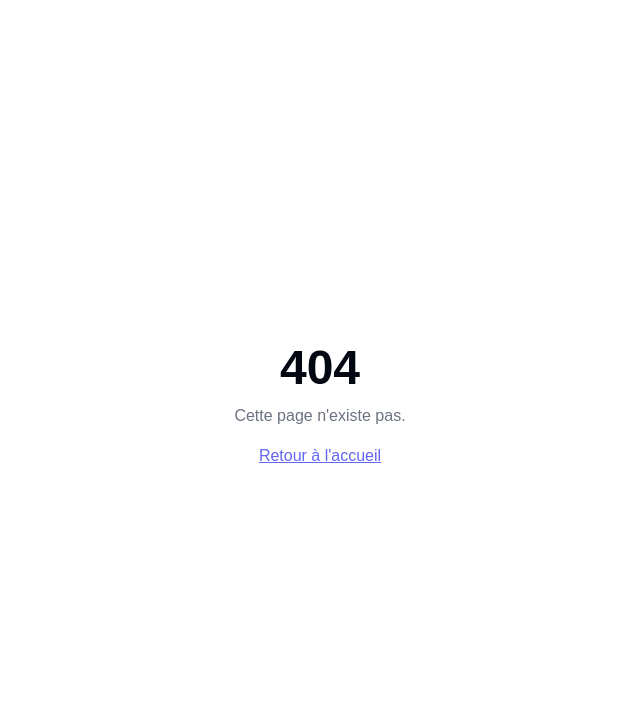
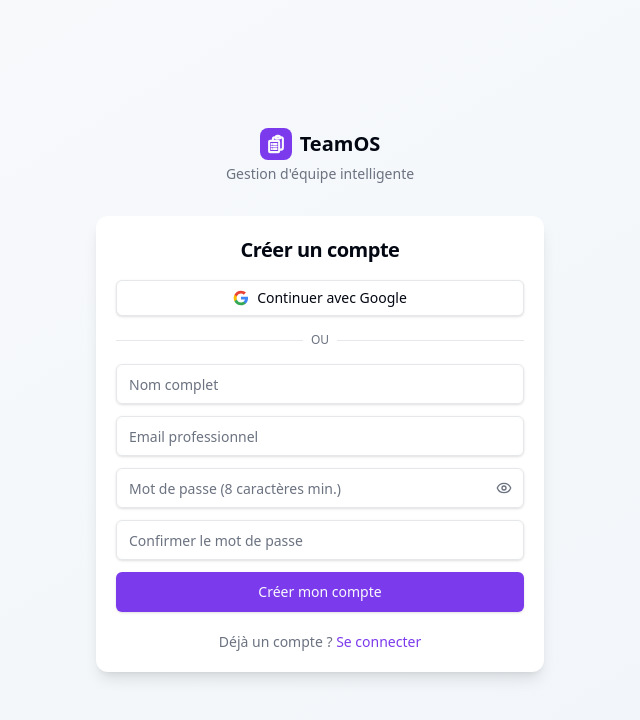
Before and after one commit to Ezrard/teamos, a Next.js app: page /register in a window 1280 px wide. Before the commit this address had no page. Shown: the top 720 px of the page, without its empty margins (320-960 px from the left). Built offline with nearby package versions, Linux system fonts and the light colour scheme.

Commit message:
Create page.tsx

```diff
--- /dev/null
+++ b/app/(auth)/register/page.tsx
@@ -0,0 +1,249 @@
+"use client";
+
+import React, { useState, useEffect } from "react";
+import Link from "next/link";
+import { useRouter, useSearchParams } from "next/navigation";
+import { signIn } from "next-auth/react";
+import { useForm } from "react-hook-form";
+import { zodResolver } from "@hookform/resolvers/zod";
+import { z } from "zod";
+import { Button } from "@/components/ui/button";
+import { Input } from "@/components/ui/input";
+import { Card, CardContent, CardFooter, CardHeader, CardTitle } from "@/components/ui/card";
+import { Loader2, Eye, EyeOff } from "lucide-react";
+
+const schema = z.object({
+  name: z.string().min(2, "Le nom doit contenir au moins 2 caractères"),
+  email: z.string().email("Email invalide"),
+  password: z.string().min(8, "Le mot de passe doit contenir au moins 8 caractères"),
+  confirmPassword: z.string(),
+}).refine((d) => d.password === d.confirmPassword, {
+  message: "Les mots de passe ne correspondent pas",
+  path: ["confirmPassword"],
+});
+
+type FormData = z.infer<typeof schema>;
+
+export default function RegisterPage() {
+  const router = useRouter();
+  const searchParams = useSearchParams();
+  const [loading, setLoading] = useState(false);
+  const [googleLoading, setGoogleLoading] = useState(false);
+  const [showPassword, setShowPassword] = useState(false);
+  const [error, setError] = useState("");
+
+  // Detect invite params
+  const inviteToken = searchParams.get("invite");
+  const inviteEmail = searchParams.get("email");
+  const inviteOrgId = searchParams.get("orgId");
+  const inviteRoleId = searchParams.get("roleId");
+  const inviteExp = searchParams.get("exp");
+  const hasInvite = !!(inviteToken && inviteEmail && inviteOrgId && inviteRoleId && inviteExp);
+
+  const { register, handleSubmit, setValue, formState: { errors } } = useForm<FormData>({
+    resolver: zodResolver(schema),
+    defaultValues: { email: inviteEmail ?? "" },
+  });
+
+  // Pre-fill email from invite
+  useEffect(() => {
+    if (inviteEmail) setValue("email", inviteEmail);
+  }, [inviteEmail, setValue]);
+
+  const onSubmit = async (data: FormData) => {
+    setLoading(true);
+    setError("");
+
+    try {
+      const res = await fetch("/api/users/register", {
+        method: "POST",
+        headers: { "Content-Type": "application/json" },
+        body: JSON.stringify({
+          name: data.name,
+          email: data.email,
+          password: data.password,
+        }),
+      });
+
+      if (!res.ok) {
+        const body = await res.json();
+        setError(body.error ?? "Erreur lors de la création du compte");
+        return;
+      }
+
+      // Auto sign in
+      const result = await signIn("credentials", {
+        email: data.email,
+        password: data.password,
+        redirect: false,
+      });
+
+      if (result?.error) {
+        router.push("/login");
+        return;
+      }
+
+      // If there's an invite, accept it to join the org directly
+      if (hasInvite) {
+        try {
+          await fetch("/api/invitations/accept", {
+            method: "POST",
+            headers: { "Content-Type": "application/json" },
+            body: JSON.stringify({
+              token: inviteToken,
+              email: data.email,
+              orgId: inviteOrgId,
+              roleId: inviteRoleId,
+              exp: inviteExp,
+            }),
+          });
+        } catch {
+          // Accept failed — layout will redirect to onboarding if no org
+        }
+        router.push("/dashboard");
+      } else {
+        router.push("/onboarding");
+      }
+      router.refresh();
+    } catch {
+      setError("Une erreur est survenue");
+    } finally {
+      setLoading(false);
+    }
+  };
+
+  const handleGoogleSignIn = async () => {
+    setGoogleLoading(true);
+    const callbackUrl = hasInvite
+      ? `/api/invitations/accept-oauth?orgId=${inviteOrgId}&roleId=${inviteRoleId}&token=${inviteToken}&email=${encodeURIComponent(inviteEmail!)}&exp=${inviteExp}`
+      : "/onboarding";
+    await signIn("google", { callbackUrl });
+  };
+
+  return (
+    <Card className="shadow-lg border-0">
+      <CardHeader className="pb-4">
+        <CardTitle className="text-xl font-semibold text-center">Créer un compte</CardTitle>
+        {hasInvite && (
+          <p className="text-sm text-center text-muted-foreground mt-1">
+            Vous avez été invité à rejoindre une organisation.
+            <br />Créez votre compte pour accepter l'invitation.
+          </p>
+        )}
+      </CardHeader>
+
+      <CardContent className="space-y-4">
+        {/* Google OAuth */}
+        <Button
+          type="button"
+          variant="outline"
+          className="w-full gap-2"
+          onClick={handleGoogleSignIn}
+          disabled={googleLoading || loading}
+        >
+          {googleLoading ? (
+            <Loader2 className="h-4 w-4 animate-spin" />
+          ) : (
+            <svg viewBox="0 0 24 24" className="h-4 w-4">
+              <path d="M22.56 12.25c0-.78-.07-1.53-.2-2.25H12v4.26h5.92c-.26 1.37-1.04 2.53-2.21 3.31v2.77h3.57c2.08-1.92 3.28-4.74 3.28-8.09z" fill="#4285F4"/>
+              <path d="M12 23c2.97 0 5.46-.98 7.28-2.66l-3.57-2.77c-.98.66-2.23 1.06-3.71 1.06-2.86 0-5.29-1.93-6.16-4.53H2.18v2.84C3.99 20.53 7.7 23 12 23z" fill="#34A853"/>
+              <path d="M5.84 14.09c-.22-.66-.35-1.36-.35-2.09s.13-1.43.35-2.09V7.07H2.18C1.43 8.55 1 10.22 1 12s.43 3.45 1.18 4.93l2.85-2.22.81-.62z" fill="#FBBC05"/>
+              <path d="M12 5.38c1.62 0 3.06.56 4.21 1.64l3.15-3.15C17.45 2.09 14.97 1 12 1 7.7 1 3.99 3.47 2.18 7.07l3.66 2.84c.87-2.6 3.3-4.53 6.16-4.53z" fill="#EA4335"/>
+            </svg>
+          )}
+          Continuer avec Google
+        </Button>
+
+        <div className="relative">
+          <div className="absolute inset-0 flex items-center">
+            <span className="w-full border-t" />
+          </div>
+          <div className="relative flex justify-center text-xs uppercase">
+            <span className="bg-card px-2 text-muted-foreground">ou</span>
+          </div>
+        </div>
+
+        <form onSubmit={handleSubmit(onSubmit)} className="space-y-3">
+          {error && (
+            <div className="text-sm text-destructive bg-destructive/10 px-3 py-2 rounded-md">
+              {error}
+            </div>
+          )}
+
+          <div>
+            <Input
+              {...register("name")}
+              placeholder="Nom complet"
+              className="h-10"
+              autoComplete="name"
+            />
+            {errors.name && (
+              <p className="text-xs text-destructive mt-1">{errors.name.message}</p>
+            )}
+          </div>
+
+          <div>
+            <Input
+              {...register("email")}
+              type="email"
+              placeholder="Email professionnel"
+              className="h-10"
+              autoComplete="email"
+              readOnly={hasInvite}
+            />
+            {errors.email && (
+              <p className="text-xs text-destructive mt-1">{errors.email.message}</p>
+            )}
+          </div>
+
+          <div className="relative">
+            <Input
+              {...register("password")}
+              type={showPassword ? "text" : "password"}
+              placeholder="Mot de passe (8 caractères min.)"
+              className="h-10 pr-10"
+              autoComplete="new-password"
+            />
+            <button
+              type="button"
+              onClick={() => setShowPassword((s) => !s)}
+              className="absolute right-3 top-1/2 -translate-y-1/2 text-muted-foreground hover:text-foreground transition-colors"
+            >
+              {showPassword ? <EyeOff className="h-4 w-4" /> : <Eye className="h-4 w-4" />}
+            </button>
+            {errors.password && (
+              <p className="text-xs text-destructive mt-1">{errors.password.message}</p>
+            )}
+          </div>
+
+          <div>
+            <Input
+              {...register("confirmPassword")}
+              type="password"
+              placeholder="Confirmer le mot de passe"
+              className="h-10"
+              autoComplete="new-password"
+            />
+            {errors.confirmPassword && (
+              <p className="text-xs text-destructive mt-1">{errors.confirmPassword.message}</p>
+            )}
+          </div>
+
+          <Button type="submit" className="w-full h-10" disabled={loading || googleLoading}>
+            {loading && <Loader2 className="h-4 w-4 animate-spin mr-2" />}
+            Créer mon compte
+          </Button>
+        </form>
+      </CardContent>
+
+      <CardFooter className="pt-0">
+        <p className="text-sm text-muted-foreground text-center w-full">
+          Déjà un compte ?{" "}
+          <Link href="/login" className="text-primary font-medium hover:underline">
+            Se connecter
+          </Link>
+        </p>
+      </CardFooter>
+    </Card>
+  );
+}
```
